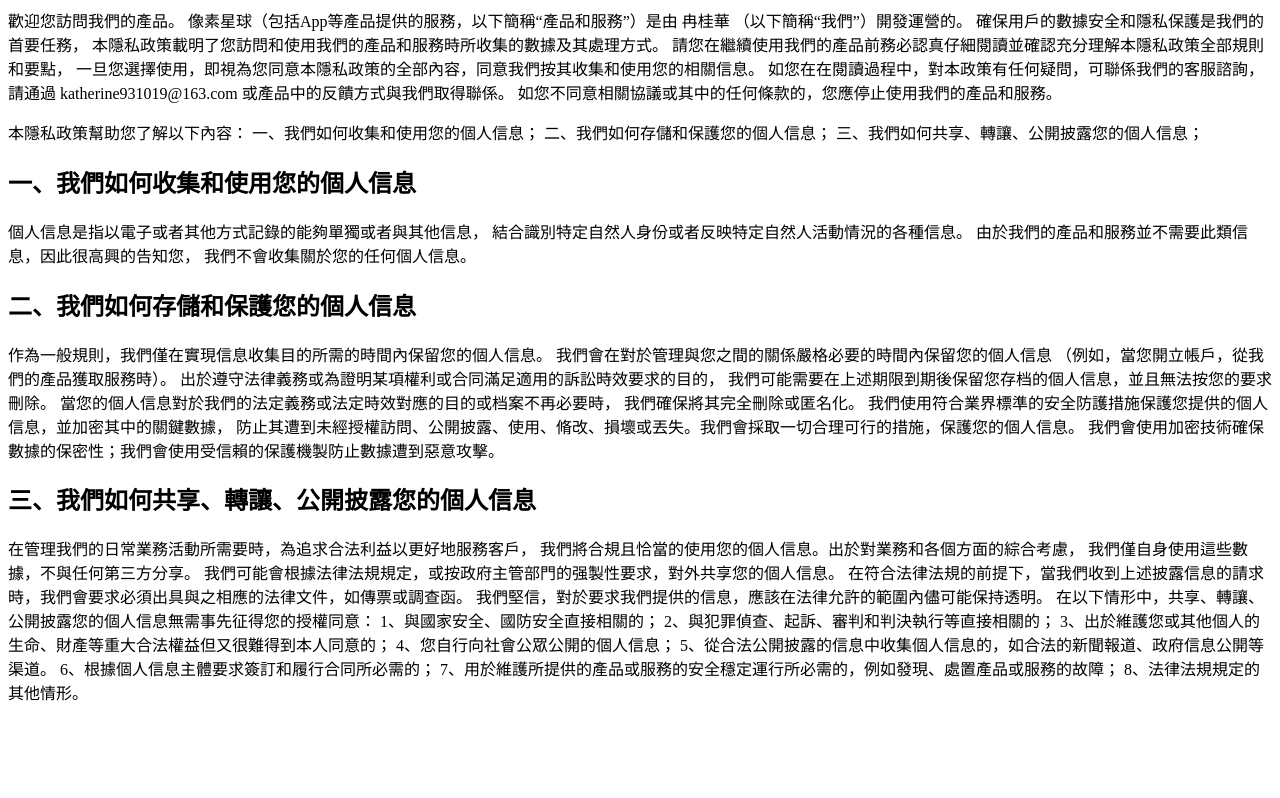
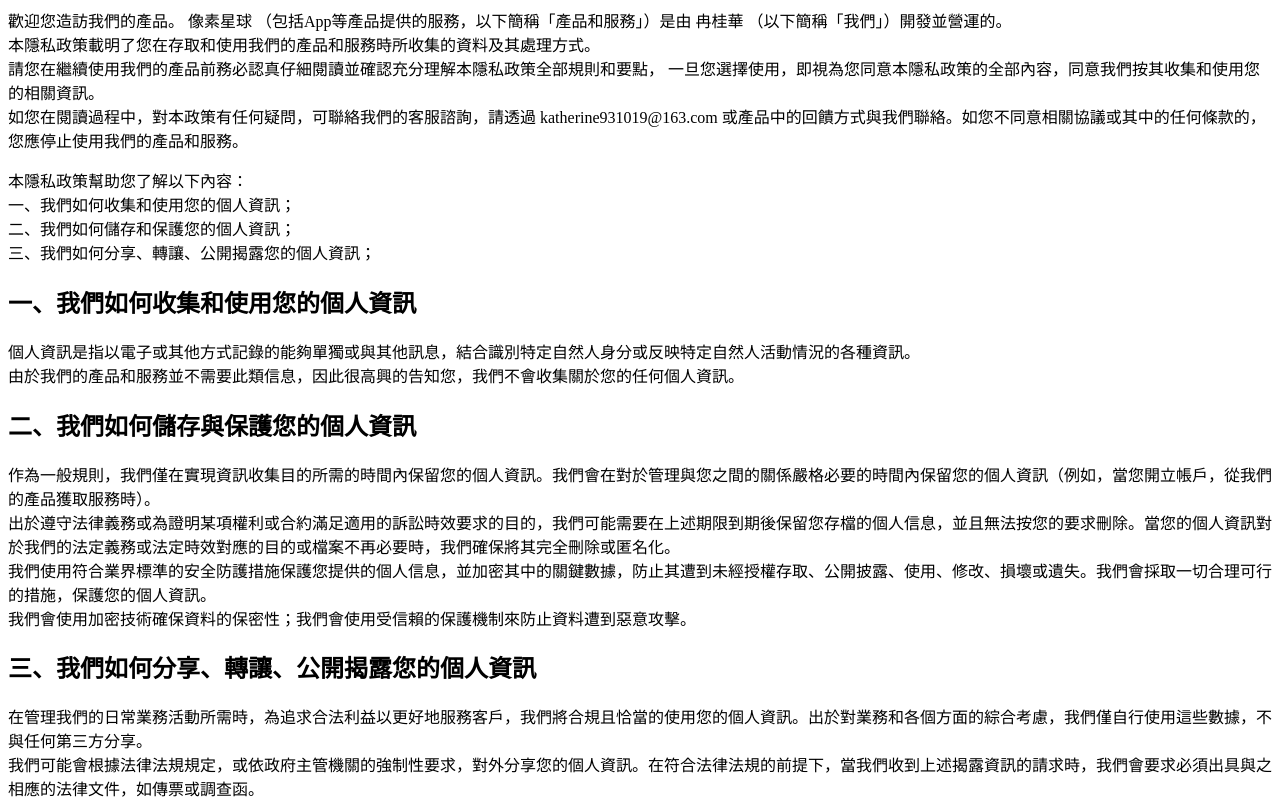
Before and after one commit to CassieRan/DotLabPages, a plain HTML site: page private-traditional.html in a window 1280 px wide. Shown: the part 81-879 px from the top of the page. Before the commit the page ends 801 px from the top, so only its background shows below. Drawn offline with Linux system fonts and the light colour scheme.

Commit message:
update private

```diff
--- a/private-traditional.html
+++ b/private-traditional.html
@@ -4,41 +4,44 @@
 <head>
     <meta charset="UTF-8">
     <meta name="viewport" content="width=device-width, initial-scale=1.0, user-scalable=0">
-    <title>隱私協議</title>
+    <title>隱私政策</title>
 </head>
 
 <body>
-    <h1>隱私協議</h1>
-    <p>歡迎您訪問我們的產品。 像素星球（包括App等產品提供的服務，以下簡稱“產品和服務”）是由 冉桂華 （以下簡稱“我們”）開發運營的。 確保用戶的數據安全和隱私保護是我們的首要任務，
-        本隱私政策載明了您訪問和使用我們的產品和服務時所收集的數據及其處理方式。
-        請您在繼續使用我們的產品前務必認真仔細閱讀並確認充分理解本隱私政策全部規則和要點， 一旦您選擇使用，即視為您同意本隱私政策的全部內容，同意我們按其收集和使用您的相關信息。
-        如您在在閱讀過程中，對本政策有任何疑問，可聯係我們的客服諮詢， 請通過 katherine931019@163.com 或產品中的反饋方式與我們取得聯係。 如您不同意相關協議或其中的任何條款的，您應停止使用我們的產品和服務。
+    <h1>隱私政策</h1>
+    <p>歡迎您造訪我們的產品。 像素星球 （包括App等產品提供的服務，以下簡稱「產品和服務」）是由 冉桂華 （以下簡稱「我們」）開發並營運的。 <br />
+        本隱私政策載明了您在存取和使用我們的產品和服務時所收集的資料及其處理方式。 <br />
+        請您在繼續使用我們的產品前務必認真仔細閱讀並確認充分理解本隱私政策全部規則和要點， 一旦您選擇使用，即視為您同意本隱私政策的全部內容，同意我們按其收集和使用您的相關資訊。 <br />
+        如您在閱讀過程中，對本政策有任何疑問，可聯絡我們的客服諮詢，請透過 katherine931019@163.com
+        或產品中的回饋方式與我們聯絡。如您不同意相關協議或其中的任何條款的，您應停止使用我們的產品和服務。 <br />
     </p>
-    <p>本隱私政策幫助您了解以下內容：
-        一、我們如何收集和使用您的個人信息；
-        二、我們如何存儲和保護您的個人信息；
-        三、我們如何共享、轉讓、公開披露您的個人信息；</p>
-    <h2>一、我們如何收集和使用您的個人信息</h2>
-    <p>個人信息是指以電子或者其他方式記錄的能夠單獨或者與其他信息， 結合識別特定自然人身份或者反映特定自然人活動情況的各種信息。 由於我們的產品和服務並不需要此類信息，因此很高興的告知您， 我們不會收集關於您的任何個人信息。
+    <p>本隱私政策幫助您了解以下內容：<br />
+        一、我們如何收集和使用您的個人資訊；<br />
+        二、我們如何儲存和保護您的個人資訊；<br />
+        三、我們如何分享、轉讓、公開揭露您的個人資訊；</p>
+    <h2>一、我們如何收集和使用您的個人資訊</h2>
+    <p>個人資訊是指以電子或其他方式記錄的能夠單獨或與其他訊息，結合識別特定自然人身分或反映特定自然人活動情況的各種資訊。 <br />
+        由於我們的產品和服務並不需要此類信息，因此很高興的告知您，我們不會收集關於您的任何個人資訊。
     </p>
-    <h2>二、我們如何存儲和保護您的個人信息</h2>
-    <p>作為一般規則，我們僅在實現信息收集目的所需的時間內保留您的個人信息。 我們會在對於管理與您之間的關係嚴格必要的時間內保留您的個人信息 （例如，當您開立帳戶，從我們的產品獲取服務時）。
-        出於遵守法律義務或為證明某項權利或合同滿足適用的訴訟時效要求的目的， 我們可能需要在上述期限到期後保留您存档的個人信息，並且無法按您的要求刪除。 當您的個人信息對於我們的法定義務或法定時效對應的目的或档案不再必要時，
-        我們確保將其完全刪除或匿名化。
-        我們使用符合業界標準的安全防護措施保護您提供的個人信息，並加密其中的關鍵數據， 防止其遭到未經授權訪問、公開披露、使用、脩改、損壞或丟失。我們會採取一切合理可行的措施，保護您的個人信息。
-        我們會使用加密技術確保數據的保密性；我們會使用受信賴的保護機製防止數據遭到惡意攻擊。</p>
-    <h2>三、我們如何共享、轉讓、公開披露您的個人信息</h2>
-    <p>在管理我們的日常業務活動所需要時，為追求合法利益以更好地服務客戶， 我們將合規且恰當的使用您的個人信息。出於對業務和各個方面的綜合考慮， 我們僅自身使用這些數據，不與任何第三方分享。
-        我們可能會根據法律法規規定，或按政府主管部門的强製性要求，對外共享您的個人信息。 在符合法律法規的前提下，當我們收到上述披露信息的請求時，我們會要求必須出具與之相應的法律文件，如傳票或調查函。
-        我們堅信，對於要求我們提供的信息，應該在法律允許的範圍內儘可能保持透明。
-        在以下情形中，共享、轉讓、公開披露您的個人信息無需事先征得您的授權同意：
-        1、與國家安全、國防安全直接相關的；
-        2、與犯罪偵查、起訴、審判和判決執行等直接相關的；
-        3、出於維護您或其他個人的生命、財產等重大合法權益但又很難得到本人同意的；
-        4、您自行向社會公眾公開的個人信息；
-        5、從合法公開披露的信息中收集個人信息的，如合法的新聞報道、政府信息公開等渠道。
-        6、根據個人信息主體要求簽訂和履行合同所必需的；
-        7、用於維護所提供的產品或服務的安全穩定運行所必需的，例如發現、處置產品或服務的故障；
-        8、法律法規規定的其他情形。</p>
+    <h2>二、我們如何儲存與保護您的個人資訊</h2>
+    <p>作為一般規則，我們僅在實現資訊收集目的所需的時間內保留您的個人資訊。我們會在對於管理與您之間的關係嚴格必要的時間內保留您的個人資訊（例如，當您開立帳戶，從我們的產品獲取服務時）。 <br />
+        出於遵守法律義務或為證明某項權利或合約滿足適用的訴訟時效要求的目的，我們可能需要在上述期限到期後保留您存檔的個人信息，並且無法按您的要求刪除。當您的個人資訊對於我們的法定義務或法定時效對應的目的或檔案不再必要時，我們確保將其完全刪除或匿名化。
+        <br />
+        我們使用符合業界標準的安全防護措施保護您提供的個人信息，並加密其中的關鍵數據，防止其遭到未經授權存取、公開披露、使用、修改、損壞或遺失。我們會採取一切合理可行的措施，保護您的個人資訊。 <br />
+        我們會使用加密技術確保資料的保密性；我們會使用受信賴的保護機制來防止資料遭到惡意攻擊。 </p>
+    <h2>三、我們如何分享、轉讓、公開揭露您的個人資訊</h2>
+    <p>在管理我們的日常業務活動所需時，為追求合法利益以更好地服務客戶，我們將合規且恰當的使用您的個人資訊。出於對業務和各個方面的綜合考慮，我們僅自行使用這些數據，不與任何第三方分享。 <br />
+        我們可能會根據法律法規規定，或依政府主管機關的強制性要求，對外分享您的個人資訊。在符合法律法規的前提下，當我們收到上述揭露資訊的請求時，我們會要求必須出具與之相應的法律文件，如傳票或調查函。 <br />
+        我們堅信，對於要求我們提供的信息，應該在法律允許的範圍內盡可能保持透明。 <br />
+        在以下情形中，分享、轉讓、公開揭露您的個人資訊無需事先徵得您的授權同意：<br />
+        1.與國家安全、國防安全直接相關的；<br />
+        2、與犯罪偵查、起訴、審判和判決執行等直接相關的；<br />
+        3.出於維護您或其他個人的生命、財產等重大合法權益但又很難得到本人同意的；<br />
+        4、您自行向社會大眾公開的個人資訊；<br />
+        5、從合法公開揭露的資訊中收集個人資訊的，如合法的新聞報導、政府資訊公開等管道。 <br />
+        6、根據個人資訊主體要求簽訂和履行合約所必需的；<br />
+        7.用於維護所提供的產品或服務的安全穩定運作所必需的，例如發現、處置產品或服務的故障；<br />
+        8、法律法規規定的其他情形。 </p>
 </body>
+
 </html>
```
Also changed, not shown: private.html (+26 -25 lines), terms-of-service.html (added).
